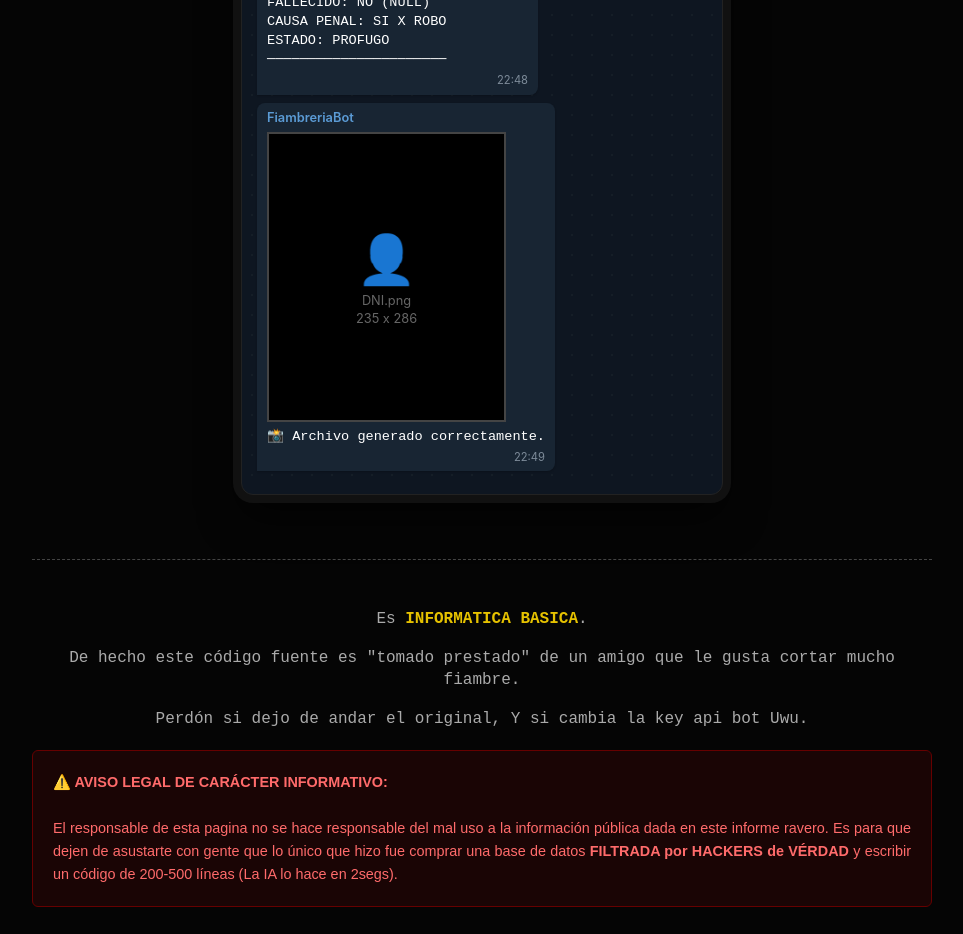
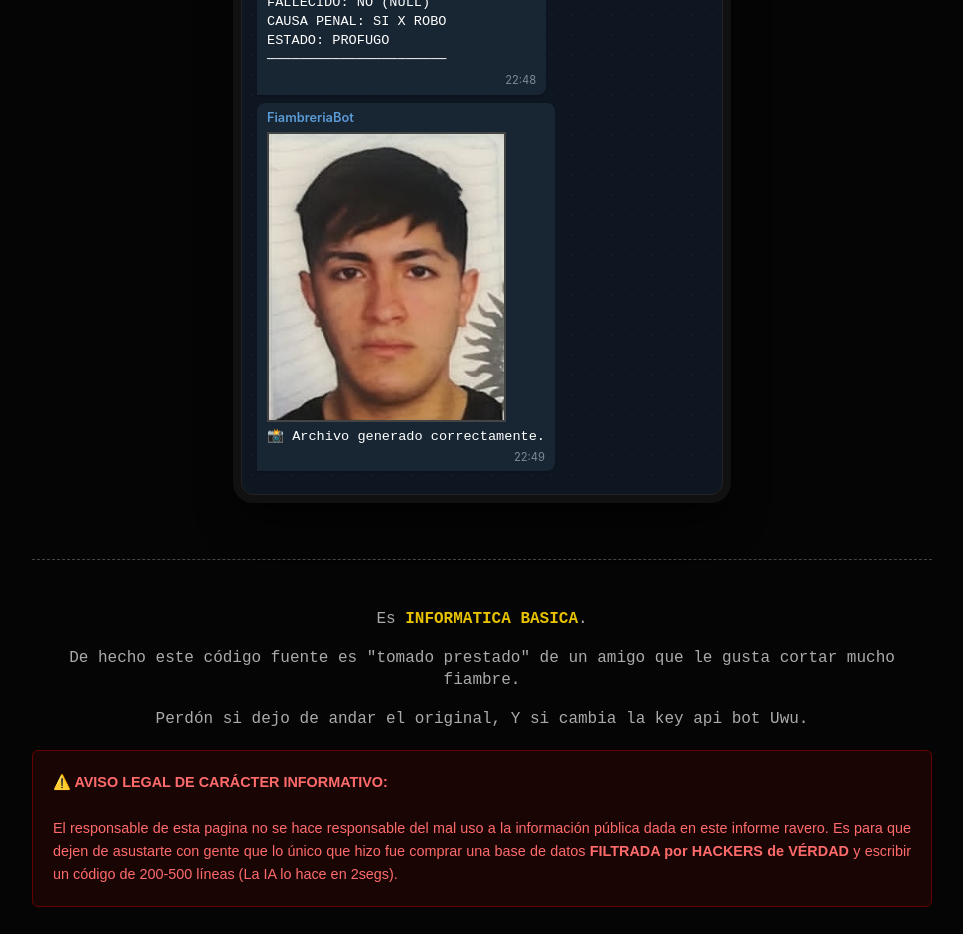
Before and after one commit to FiambrinRenaperin/TutorialRena, a plain HTML site: page index.html in a window 1280 px wide. Shown: the part 3720-4654 px from the top of the page, without its empty margins (158-1121 px from the left). Drawn offline with Linux system fonts and the light colour scheme.

Commit message:
Update index.html

```diff
--- a/index.html
+++ b/index.html
@@ -441,9 +441,7 @@ ESTADO: PROFUGO
                     <div class="bubble bot">
                         <span class="msg-name name-bot">FiambreriaBot</span>
                         <div class="dni-placeholder">
-                            <div style="font-size:3rem;">👤</div>
-                            <span>DNI.png</span>
-                            <span>235 x 286</span>
+                            <img src="DNI.png" alt="DNI Foto" style="width: 100%; height: 100%; object-fit: cover;">
                         </div>
                         <div class="msg-text" style="margin-top:5px">📸 Archivo generado correctamente.</div>
                         <span class="msg-time">22:49</span>
```
